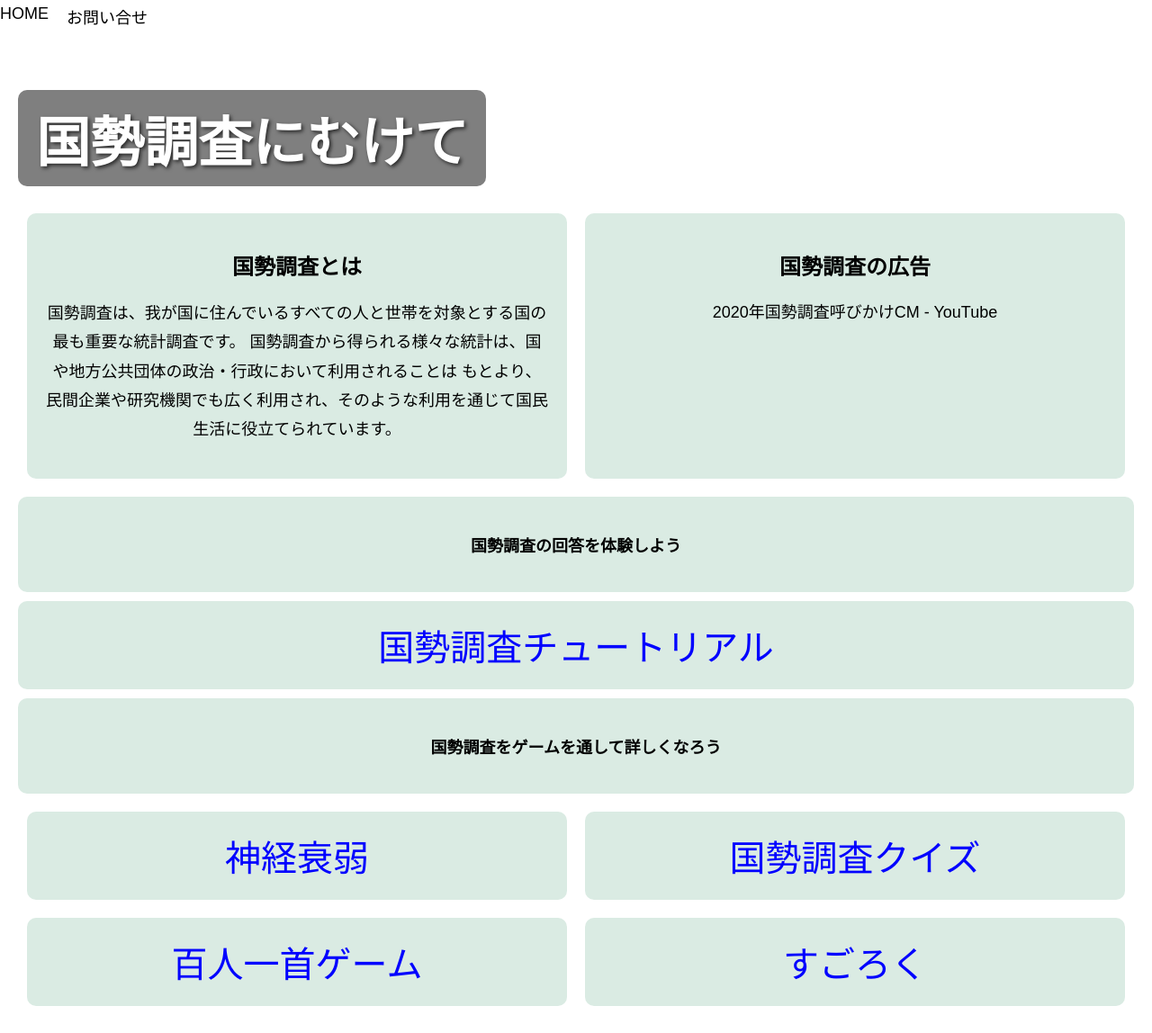
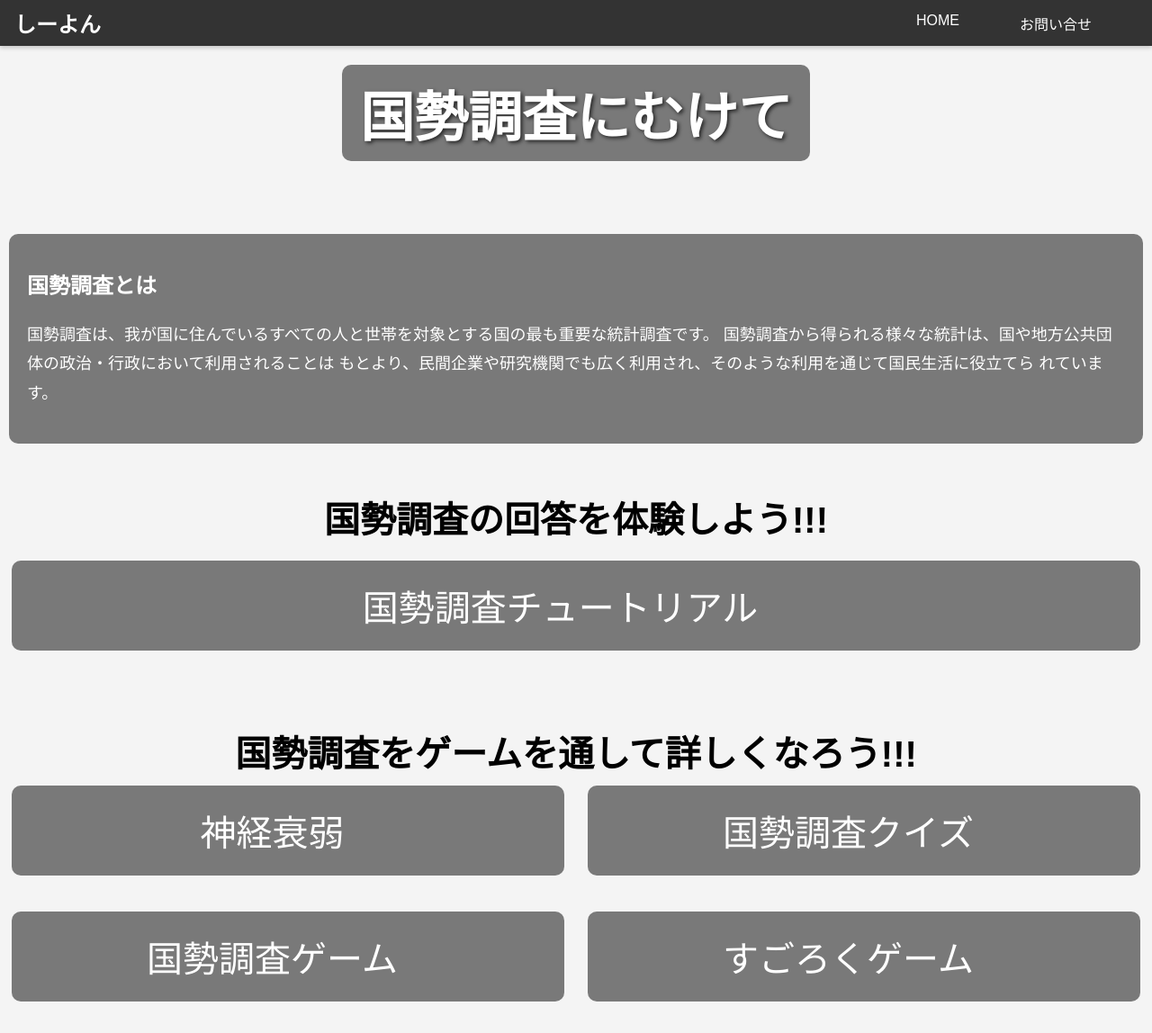
Before and after one commit to onosuke7/kokuseitchosa, a plain HTML site: page index.html in a window 1280 px wide. Shown: the whole page at 90% size. After the commit the page ends 1123 px from the top, so only its background shows below. Drawn offline with Linux system fonts and the light colour scheme.

Commit message:
Update index.html

```diff
--- a/index.html
+++ b/index.html
@@ -5,150 +5,361 @@
     <meta name="viewport" content="width=device-width, initial-scale=1.0" />
     <meta http-equiv="X-UA-Compatible" content="ie=edge" />
     <title>国勢調査チュートリアル</title>
+    <link rel="stylesheet" href="styles.css" />
     <style>
       body {
-        background-image: url("31104625_l.jpg");
-        background-size: cover;
-        background-repeat: no-repeat;
-        background-position: center;
+        background-color: #f4f4f4;
+        /*background-image: url("31104625_l.jpg"); /* 画像のパスを指定 */
+        background-size: cover; /* 画像を画面全体に表示 */
+        background-repeat: no-repeat; /* 画像の繰り返しを防ぐ */
+        background-position: center; /* 画像を中央に配置 */
         font-family: Arial, sans-serif;
         color: #333;
-        margin: 10px;
-        padding: 10px;
+        margin: 0;
+        padding: 0;
       }
-      nav {
-        width: 100%;
-        height: 70px;
-        background-color: rgba(255, 255, 255, 1);
-        padding-top: 5px;
-        box-sizing: border-box;
+      header {
         position: fixed;
         top: 0;
         left: 0;
+        width: 100%;
+        z-index: 1000;
       }
-      ul {
+      .navbar {
+        display: flex;
+        justify-content: space-between;
+        align-items: center;
+        background-color: rgba(30, 30, 30, 0.9);
+        padding: 0.5rem 1rem;
+        box-shadow: 0 2px 5px rgba(0, 0, 0, 0.2);
+      }
+      .nav-logo a {
+        text-decoration: none;
+        font-size: 1.5rem;
+        color: white;
+        font-weight: bold;
+      }
+      .navbar-links {
+        list-style: none;
         display: flex;
         margin: 0;
         padding: 0;
       }
-      li {
-        list-style: none;
-        margin-right: 20px;
+      .navbar-links li {
+        margin: 0 1rem;
+      }
+      .navbar-links a {
+        text-decoration: none;
+        color: white;
+        font-size: 1rem;
+        transition: color 0.3s ease;
+      }
+      .navbar-links a:hover {
+        color: #f0a500;
+      }
+      @media (max-width: 768px) {
+        .navbar-links {
+          display: none;
+        }
+        .navbar-logo {
+          flex-grow: 1;
+          text-align: center;
+        }
       }
       a {
+        display: block;
         text-decoration: none;
-        color: black;
-        font-size: 18px;
+        color: white;
+        margin-right: 35px;
       }
-      a:hover {
-        text-decoration: underline;
-      }
-      #title_name {
-        font-size: 60px;
+      .background-section {
+        height: 250px;
+        display: flex;
+        justify-content: center;
+        align-items: center;
         color: white;
         text-align: center;
-        margin: 80px 0 20px;
-        text-shadow: 2px 2px 4px rgba(0, 0, 0, 0.7);
-        background-color: rgba(0, 0, 0, 0.5);
+      }
+
+      #title_name {
+        font-size: 60px; /* 少し小さく調整 */
+        color: white; /* 文字色を白に変更 */
+        text-align: center;
+        margin: 20px 0;
+        text-shadow: 2px 2px 4px rgba(0, 0, 0, 0.7); /* 黒い影を追加 */
+        background-color: rgba(0, 0, 0, 0.5); /* 半透明の黒背景 */
         display: inline-block;
         padding: 10px 20px;
         border-radius: 10px;
       }
-      #child1, #child2, #child3, #child4, #game_1, #game_2, #game_3, #game_4, #チュートリアル {
-        background-color: rgba(209, 231, 221, 0.8);
-        color: black;
+
+      #child1 {
+        background-color: rgba(0, 0, 0, 0.5); /* 半透明のミントグリーン */
+        color: white;
         padding: 20px;
+        margin: 10px;
+        border-radius: 10px;
+      }
+
+      #child2 {
+        background-color: rgba(0, 0, 0, 0.5); /* 半透明のオレンジ */
+        color: white;
+        padding: 20px;
+        margin: 10px;
+        border-radius: 10px;
+      }
+      #child3 {
+        /*background-color: rgba(0, 0, 0, 0.5);*/
+        color: white;
+        padding: 5px;
+        margin: 10px;
+        height: 50px;
+        border-radius: 10px;
+      }
+      #child4 {
+        /*background-color: rgba(0, 0, 0, 0.5);*/
+        color: white;
+        padding: 5px;
+        margin: 10px;
+        height: 50px;
+        border-radius: 10px;
+      }
+
+      #game_1 {
+        background-color: rgba(0, 0, 0, 0.5); /* 半透明のラベンダー */
+        color: white;
+        width: 100%;
+        height: 100px;
+        display: flex;
+        justify-content: center;
+        align-items: center;
+        border-radius: 10px;
         margin: 10px 0;
+      }
+
+      #game_2 {
+        background-color: rgba(0, 0, 0, 0.5); /* 半透明のブルー */
+        color: white;
+        width: 100%;
+        height: 100px;
+        display: flex;
+        justify-content: center;
+        align-items: center;
         border-radius: 10px;
-        text-align: center;
+        margin: 10px 0;
       }
+      #game_3 {
+        background-color: rgba(0, 0, 0, 0.5); /* 半透明のブルー */
+        color: white;
+        width: 100%;
+        height: 100px;
+        display: flex;
+        justify-content: center;
+        align-items: center;
+        border-radius: 10px;
+        margin: 10px 0;
+      }
+      #game_4 {
+        background-color: rgba(0, 0, 0, 0.5); /* 半透明のブルー */
+        color: white;
+        width: 100%;
+        height: 100px;
+        display: flex;
+        justify-content: center;
+        align-items: center;
+        border-radius: 10px;
+        margin: 10px 0;
+      }
+      #game_5 {
+        background-color: rgba(0, 0, 0, 0.5); /* 半透明のブルー */
+        color: white;
+        width: 100%;
+        height: 100px;
+        display: flex;
+        justify-content: center;
+        align-items: center;
+        border-radius: 10px;
+        margin: 10px 0;
+      }
+      #チュートリアル {
+        background-color: rgba(0, 0, 0, 0.5);
+        color: white;
+        width: 100%;
+        height: 100px;
+        display: flex;
+        justify-content: center;
+        align-items: center;
+        border-radius: 10px;
+        margin: 10px 0;
+      }
+
+      #国勢調査とは {
+        line-height: 1.5;
+        color: rgb(255, 255, 255);
+      }
+
       #国勢調査の説明 {
         font-size: 18px;
         line-height: 1.8;
+        color: rgb(255, 255, 255, 1);
+        margin-bottom: 20px;
+      }
+      #sentence {
+        font-size: 40px;
+        line-height: 1;
+        color: rgb(0, 0, 0, 1);
+        margin-bottom: 20px;
+        justify-content: center;
+        align-items: center;
+        display: flex;
+      }
+      #sentence_2 {
+        font-size: 40px;
+        line-height: 1;
+        color: rgb(0, 0, 0, 1);
+        margin-bottom: 20px;
+        justify-content: center;
+        align-items: center;
+        display: flex;
+      }
+
+      #国勢調査広告 {
+        font-size: 24px;
         color: black;
+        margin-bottom: 10px;
       }
-      #sentence, #sentence_2 {
-        font-size: 18px;
+
+      a {
         color: black;
-        margin: 20px 0;
+        text-decoration: none;
       }
+
+      a:hover {
+        text-decoration: underline;
+      }
+
       @media (min-width: 800px) {
-        #parent, #parent_2, #parent_3 {
+        #parent {
           display: flex;
           justify-content: space-between;
         }
-        #child1, #child2, #game_1, #game_2, #game_3, #game_4 {
+        #child1,
+        #child2 {
           flex-grow: 1;
-          width: 48%;
+          margin: 10px;
+        }
+        #child3,
+        #child4 {
+          flex-grow: 1;
           margin: 10px;
         }
       }
-      @media (max-width: 600px) {
-        #title_name {
-          font-size: 40px;
+      @media (min-width: 800px) {
+        #parent_2 {
+          display: flex;
         }
-        #sentence, #sentence_2 {
-          font-size: 16px;
+        #game_1,
+        #game_2 {
+          flex-grow: 1;
+          width: 48%;
+          margin: 30px 1%;
         }
-        a {
-          font-size: 16px;
+      }
+      @media (min-width: 800px) {
+        #parent_3 {
+          display: flex;
         }
-        #parent, #parent_2, #parent_3 {
+        #game_3,
+        #game_4 {
+          flex-grow: 1;
+          width: 48%;
+          margin: 10px 1%;
+        }
+      }
+      @media (min-width: 800px) {
+        #parent_4 {
           display: flex;
-          flex-direction: column;
         }
-        #child1, #child2, #game_1, #game_2, #game_3, #game_4 {
-          width: 100%;
-          margin: 10px 0;
+        #game_5 {
+          flex-grow: 1;
+          width: 48%;
+          margin: 10px 1%;
         }
+      }
+      #チュートリアル {
+        width: 98%;
+        margin: 50px 1%;
       }
     </style>
   </head>
   <body>
-    <nav>
-      <ul>
-        <li><a href="index.html">HOME</a></li>
-        <li><a href="osirase.html">お問い合せ</a></li>
-      </ul>
-    </nav>
-    <h1 id="title_name">国勢調査にむけて</h1>
+    <header>
+      <nav class="navbar">
+        <div class="nav-logo">
+          <a>しーよん</a>
+        </div>
+        <ul class="navbar-links">
+          <li><a href="index.html">HOME</a></li>
+          <li><a href="osirase.html">お問い合せ</a></li>
+        </ul>
+      </nav>
+    </header>
+    <div class="background-section">
+      <h1 id="title_name">国勢調査にむけて</h1>
+    </div>
     <div id="parent">
       <div id="child1">
-        <h2>国勢調査とは</h2>
+        <h2 id="国勢調査とは">国勢調査とは</h2>
         <p id="国勢調査の説明">
           国勢調査は、我が国に住んでいるすべての人と世帯を対象とする国の最も重要な統計調査です。
           国勢調査から得られる様々な統計は、国や地方公共団体の政治・行政において利用されることは
-          もとより、民間企業や研究機関でも広く利用され、そのような利用を通じて国民生活に役立てられています。
+          もとより、民間企業や研究機関でも広く利用され、そのような利用を通じて国民生活に役立てら
+          れています。
         </p>
-      </div>
-      <div id="child2">
-        <h2>国勢調査の広告</h2>
-        <p><a href="https://www.youtube.com/watch?v=baTAeXZogI8">2020年国勢調査呼びかけCM - YouTube</a></p>
       </div>
     </div>
     <div id="child4">
-      <h3 id="sentence">国勢調査の回答を体験しよう</h3>
+      <h3 id="sentence">国勢調査の回答を体験しよう!!!</h3>
     </div>
     <div id="チュートリアル">
-      <a href="mogi.HTML" style="color: blue; font-size: 40px">国勢調査チュートリアル</a>
+      <a href="mogi.HTML" style="color: rgb(255, 255, 255, 1); font-size: 40px"
+        >国勢調査チュートリアル</a
+      >
     </div>
     <div id="child3">
-      <h3 id="sentence_2">国勢調査をゲームを通して詳しくなろう</h3>
+      <h3 id="sentence_2">国勢調査をゲームを通して詳しくなろう!!!</h3>
     </div>
     <div id="parent_2">
       <div id="game_1">
-        <a href="setu.HTML" style="color: blue; font-size: 40px">神経衰弱</a>
+        <a
+          href="setu.HTML"
+          style="color: rgb(255, 255, 255, 1); font-size: 40px"
+          >神経衰弱</a
+        >
       </div>
       <div id="game_2">
-        <a href="start.HTML" style="color: blue; font-size: 40px">国勢調査クイズ</a>
+        <a
+          href="start.html"
+          style="color: rgb(255, 255, 255, 1); font-size: 40px"
+          >国勢調査クイズ</a
+        >
       </div>
     </div>
     <div id="parent_3">
       <div id="game_3">
-        <a href="kokuseichousa_game_setsumei.html" style="color: blue; font-size: 40px">百人一首ゲーム</a>
+        <a
+          href="kokuseichousa_game_setsumei.html"
+          style="color: rgb(255, 255, 255, 1); font-size: 40px"
+          >国勢調査ゲーム</a
+        >
       </div>
+
       <div id="game_4">
-        <a href="sugoroku.html" style="color: blue; font-size: 40px">すごろく</a>
+        <a
+          href="sugoroku.html"
+          style="color: rgb(255, 255, 255, 1); font-size: 40px"
+          >すごろくゲーム</a
+        >
       </div>
     </div>
   </body>
```
